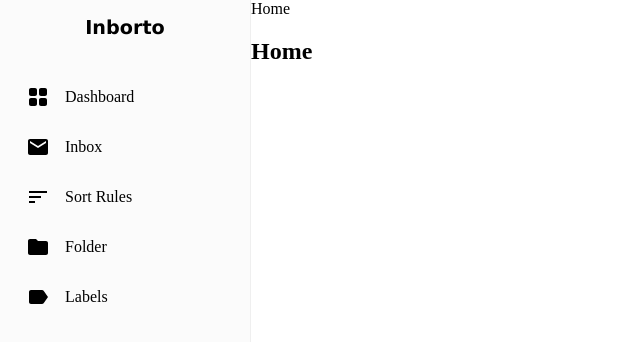
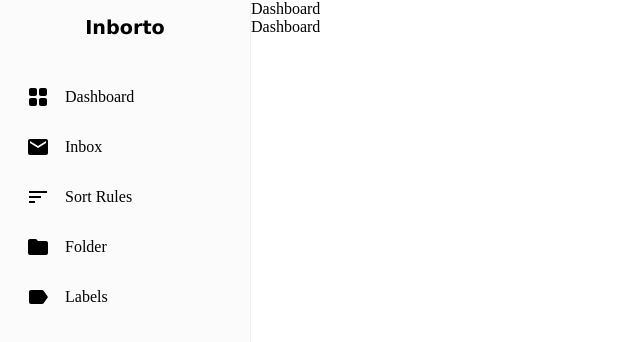
Before and after one commit to praveen-crypto/email-automator-vite, a React (Vite) app: page / in a window 1280 px wide. Shown: the top 342 px of the page, without its empty margins (0-640 px from the left). Built offline with nearby package versions, Linux system fonts and the light colour scheme.

Commit message:
updated package.json

```diff
--- a/src/App.tsx
+++ b/src/App.tsx
@@ -1,11 +1,11 @@
-import './App.css';
+ import './App.css';
 import { useState } from 'react';
 import { Routes, Route } from 'react-router-dom';
 
 
 import Sidebar_ from './pages/global/Sidebar';
 
-import Home from './pages/home';
+import Dashboard from './pages/dashboard/index';
 
 import SortRules from './pages/SortRules';
 import Inbox from './pages/inbox';
@@ -36,7 +36,7 @@ function App() {
           {Title}
 
           <Routes>
-            <Route path='/' element={ <Home setTitle={setTitle} /> } />
+            <Route path='/' element={ <Dashboard setTitle={setTitle} /> } />
             <Route path='/inbox' element={ <Inbox setTitle={setTitle} /> } />
             <Route path='/sort-rules' element={ <SortRules  setTitle={setTitle} /> } />
             <Route path='/folder' element={ <Folder setTitle={setTitle} /> } />
--- a/src/pages/home.tsx
+++ /dev/null
@@ -1,12 +0,0 @@
-
-
-
-const Home = (props) => {
-
-    props.setTitle("Home")
-
-
-    return <div><h2> Home</h2></div>
-}
-
-export default Home;
```
Also changed, not shown: package.json (+3 -13 lines), 1 other file (tests, documents, lock files or other folders).
